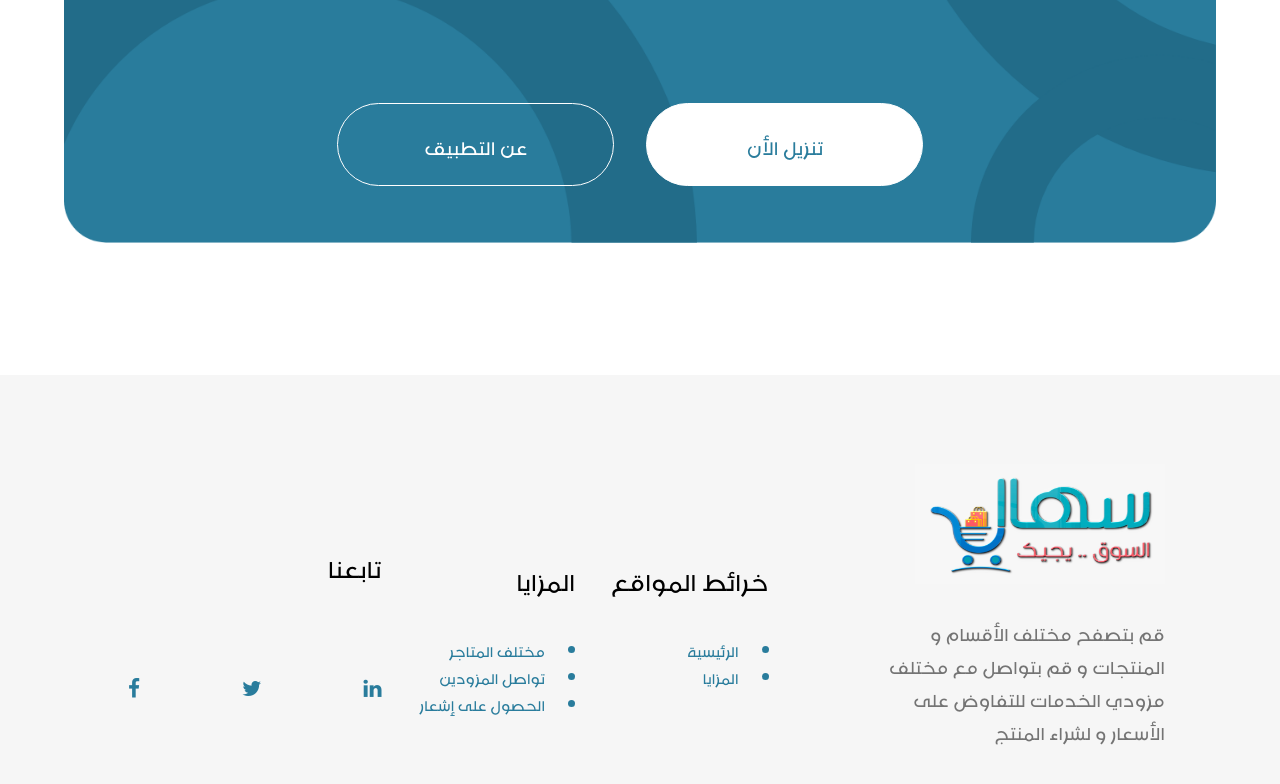
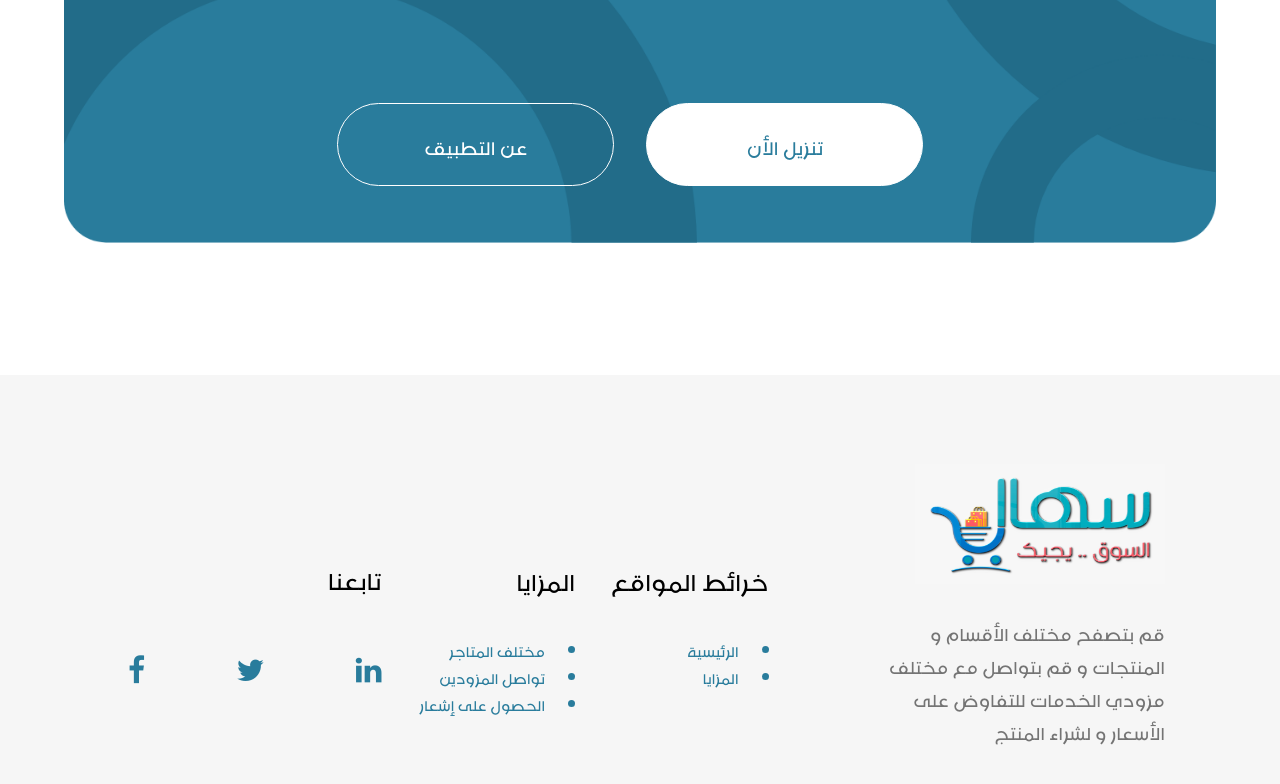
Before and after one commit to Kareem727/sahala_project, a React (Create React App) app: page /about in a window 1280 px wide. Shown: the part 4324-5108 px from the top of the page. Built offline with nearby package versions, Linux system fonts and the light colour scheme.

Commit message:
Checking_pending

```diff
--- a/src/components/Footer/Footer.module.css
+++ b/src/components/Footer/Footer.module.css
@@ -7,11 +7,12 @@
 }
 
 .Tabenaa{
-    margin-top: 13%;
+    margin-top: 10%;
 }
 .icons{
-    margin-top: 10%;
+    margin-top: 22%;
 }
+
 .innerConteiner{
     width: 90%;
     display: flex;
@@ -45,7 +46,7 @@ width: 20% !important;
      width: 44%;
  }
  .gridss .icons{
-    margin-top: 36%;
+    margin-top: 22%;
          display: flex;
      justify-content: space-between;
  width: 100%;
@@ -66,7 +67,7 @@ width: 20% !important;
 }
 .icons i{
 
-    font-size: 21px;
+    font-size: 30px;
     color:#297C9C;
 }
 
@@ -78,22 +79,17 @@ width: 20% !important;
     width: 70%;
     justify-content: space-evenly;
 }
- /*==================================================================================== **/
+@media screen and (max-width: 1500px) {
+    .Tabenaa{
+        margin-top: 18% ;
+    }
+}
+@media screen and (max-width: 1124px) {
+    .Tabenaa{
+        margin-top: 22%;
+    }
+}
 
- /* @media screen and (max-width: 1024px) {
-.container2{
-
-    margin-left: -17%;
-
-}
-.container3 p{
-    width: 70%;
-
-}
-.footerBlock3 div:nth-child(1){
-    margin-left: 42%;
-    }
-} */
 @media screen and (max-width: 800px) {
 
     .innerConteiner{
@@ -114,10 +110,16 @@ width: 20% !important;
         width: 70% !important;
     }
    .container2 div:nth-child(2) p {
-    margin-top: 15%;
+    margin-top: 11%;
     }
     .container2 .gridss{
         width: 30% !important;
+    }
+    .gridss .icons2{
+ margin-left: 80%;
+    }
+    .container2 div:nth-child(2){
+    padding-bottom: 5%;
     }
     }
 
@@ -165,62 +167,14 @@ width: 20% !important;
                 width: 70% !important;
             }
            .container2 div:nth-child(2) p {
-                margin-top: 0%;
+                margin-top: 20%;
             }
             }
-
-/* @media screen and (max-width: 600px) {
-
-    .container{
-         justify-content: center;
-        width: 100%;
-        margin-left: -1% !important;
-        margin-right: 0% !important;
-        display: block;
-    }
-    .innerConteiner{
-        display: block !important;
-        margin-right: 10%;
-        width: 80% !important;
-    }
-    .container3 p{
-        width: 83% !important;
-        margin-right: 0%;
-        margin-left: 0%;
-    }
-    .container2{
-        margin-top: -30% !important;
-        display: block ;
-        width: 90% !important;
-        margin-right: 0%;
-        margin-left: 0%;
-    }
-     .footerBlock3{
-        margin-bottom: 12%;
-         display: flex;
-         justify-content: space-between;
-     }
-   .icons{
-       margin-right: -7%;
-   }
-     .icons2{
-         margin-left: 15%;
-     }
-     .icons i{
-
-        font-size: 30px;
-
-    }
-.container3{
-    margin-right: 0%;
-
-}
-} */
 @media screen and (max-width: 370px) {
 
     .container{
         justify-content: center;
-        width: 124%;
+        width: 111%;
 
     }
 }
--- a/src/components/Nav/Nav.js
+++ b/src/components/Nav/Nav.js
@@ -34,7 +34,7 @@ window.addEventListener('resize' , showButton);
        <ul className={click ? 'nav-menu active' : 'nav-menu'}>
        <a href="#about"><li onClick={closeMenu} className={'nav-item : lili'}>الرئيسية</li></a>
       <a href="#adv"> <li onClick={closeMenu} className={'nav-item : lili'}> المزايا </li> </a>
-      <a href="https://play.google.com/store/apps/details?id=com.ix.ibrahim7.diarrhea"> <li onClick={closeMenu} className={'nav-links-sign : lili'}>تنزيل الان</li></a>
+      <a href="https://play.google.com/store/apps/details?id=com.ix.ibrahim7.diarrhea" target="_blank"> <li onClick={closeMenu} className={'nav-links-sign : lili'}>تنزيل الان</li></a>
          </ul>
         </div>
         <div className='menu-icon' onClick={eventclickHandler}>
@@ -42,7 +42,7 @@ window.addEventListener('resize' , showButton);
                 </div>
 
 
-{button && <a href="https://play.google.com/store/apps/details?id=com.ix.ibrahim7.diarrhea"><button className={'nav-button'}>تنزيل الأن</button></a>}
+{button && <a href="https://play.google.com/store/apps/details?id=com.ix.ibrahim7.diarrhea" target="_blank"><button className={'nav-button'}>تنزيل الأن</button></a>}
 
     </div>
     </nav>
```
